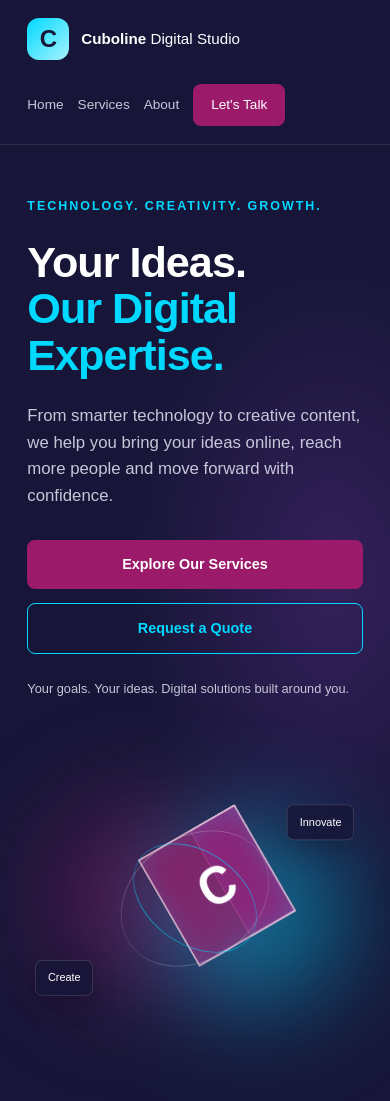
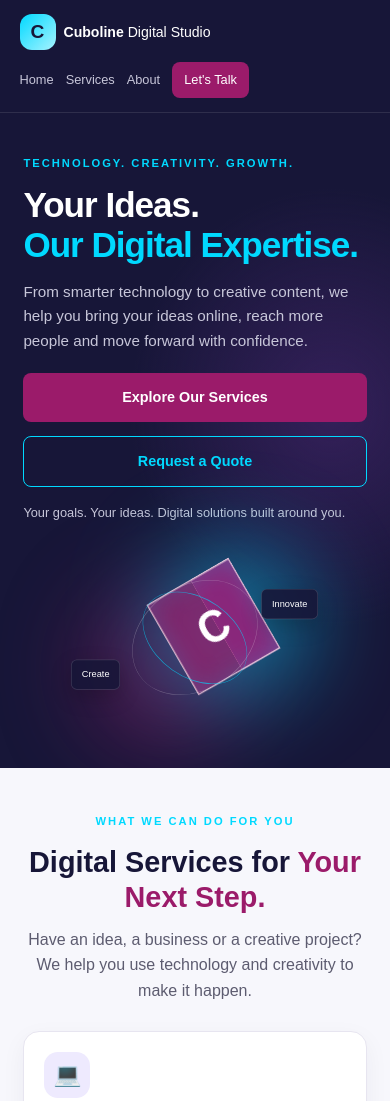
Before and after one commit to mthokozisimakhubu/cuboline-digital-studio, a plain HTML site: page index.html in a window 390 px wide. Shown: the top 1101 px of the page. Drawn offline with Linux system fonts and the light colour scheme.

Commit message:
Improve mobile layout

```diff
--- a/style.css
+++ b/style.css
@@ -965,3 +965,138 @@ h1 span {
   height: 1px;
   overflow: hidden;
 }
+
+
+/* MOBILE LAYOUT IMPROVEMENTS */
+@media (max-width: 550px) {
+  /* Make the header more compact */
+  .navbar {
+    min-height: auto;
+    padding: 14px 5%;
+    gap: 12px;
+  }
+
+  .brand {
+    font-size: 0.88rem;
+    gap: 8px;
+  }
+
+  .brand-mark {
+    width: 36px;
+    height: 36px;
+    font-size: 1.2rem;
+  }
+
+  .navbar nav {
+    width: 100%;
+    gap: 12px;
+    font-size: 0.8rem;
+  }
+
+  .nav-cta {
+    padding: 8px 12px;
+  }
+
+  /* Reduce the height of the homepage hero */
+  .hero {
+    min-height: auto;
+    padding: 42px 6% 28px;
+    gap: 12px;
+  }
+
+  .eyebrow {
+    margin-bottom: 12px;
+    font-size: 0.7rem;
+  }
+
+  h1 {
+    font-size: clamp(2.1rem, 9vw, 2.8rem);
+    line-height: 1.12;
+    margin-bottom: 16px;
+  }
+
+  .hero-description {
+    font-size: 0.95rem;
+    margin-bottom: 20px;
+  }
+
+  .hero-note {
+    margin-top: 16px;
+  }
+
+  /* Keep the animated cube visible but smaller */
+  .hero-visual {
+    min-height: 245px;
+    transform: scale(0.72);
+    margin: -20px 0;
+  }
+
+  /* Reduce unnecessary space between sections */
+  .services-section,
+  .about-section,
+  .process-section,
+  .why-section,
+  .faq-section,
+  .contact-section {
+    padding: 45px 6%;
+  }
+
+  .section-heading {
+    margin-bottom: 28px;
+  }
+
+  .section-heading h2 {
+    font-size: 1.8rem;
+    margin-bottom: 12px;
+  }
+
+  .services-grid,
+  .process-grid {
+    gap: 14px;
+  }
+
+  .service-card,
+  .process-card,
+  .why-item {
+    padding: 20px;
+  }
+
+  .service-icon {
+    width: 46px;
+    height: 46px;
+    margin-bottom: 14px;
+    font-size: 1.4rem;
+  }
+
+  .service-card h3 {
+    font-size: 1.15rem;
+  }
+
+  .service-card p {
+    margin-bottom: 14px;
+  }
+
+  .services-bottom {
+    margin-top: 25px;
+  }
+
+  .about-visual {
+    min-height: 240px;
+  }
+
+  .about-center span {
+    font-size: 4.5rem;
+  }
+
+  .contact-form {
+    padding: 18px;
+  }
+
+  .site-footer {
+    padding: 35px 6% 18px;
+  }
+
+  .footer-content {
+    gap: 25px;
+  }
+}
```
